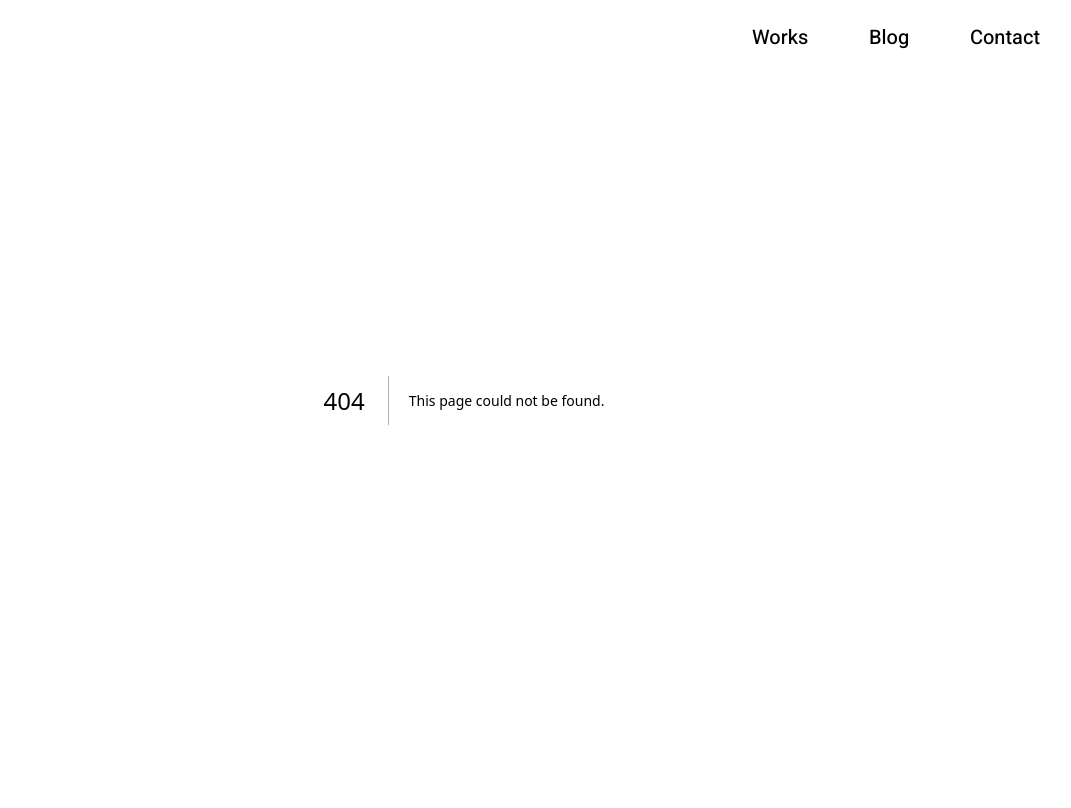
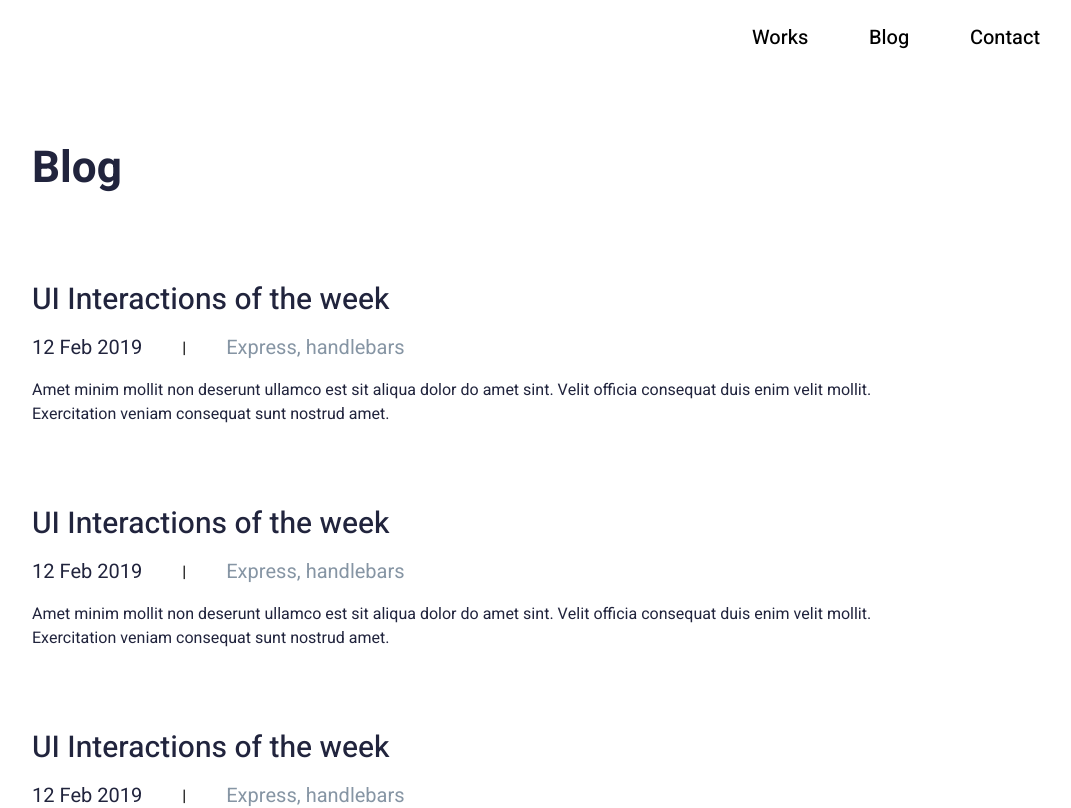
Before and after one commit to Aayman-star/figma-practice, a Next.js app: page /Blog in a window 1280 px wide. Before the commit this address had no page. Shown: the top 808 px of the page, without its empty margins (176-1247 px from the left). Built offline with nearby package versions, Linux system fonts and the light colour scheme.

Commit message:
created the blog page

```diff
--- /dev/null
+++ b/src/app/Blog/page.tsx
@@ -0,0 +1,12 @@
+import React from "react";
+import BlogPage from "@/components/Blog/BlogPage";
+
+const page = () => {
+  return (
+    <main className="w-full min-h-screen p-24 bg-white text-black">
+      <BlogPage />
+    </main>
+  );
+};
+
+export default page;
--- /dev/null
+++ b/src/components/Blog/BlogDisplay.tsx
@@ -0,0 +1,60 @@
+import React from "react";
+import { heebo } from "@/utils/fonts";
+
+type BlogProps = {
+  id: number;
+  title: string;
+  date: string;
+  label: string;
+  text: string;
+};
+const BlogContent = [
+  {
+    id: 1,
+    title: "UI Interactions of the week",
+    date: "12 Feb 2019",
+    label: "Express, handlebars",
+    text: `Amet minim mollit non deserunt ullamco est sit aliqua dolor do amet sint.
+    Velit officia consequat duis enim velit mollit. Exercitation veniam consequat sunt nostrud amet.`,
+  },
+  {
+    id: 2,
+    title: "UI Interactions of the week",
+    date: "12 Feb 2019",
+    label: "Express, handlebars",
+    text: `Amet minim mollit non deserunt ullamco est sit aliqua dolor do amet sint.
+    Velit officia consequat duis enim velit mollit. Exercitation veniam consequat sunt nostrud amet.`,
+  },
+  {
+    id: 3,
+    title: "UI Interactions of the week",
+    date: "12 Feb 2019",
+    label: "Express, handlebars",
+    text: `Amet minim mollit non deserunt ullamco est sit aliqua dolor do amet sint.
+    Velit officia consequat duis enim velit mollit. Exercitation veniam consequat sunt nostrud amet.`,
+  },
+];
+
+const BlogDisplay = () => {
+  return (
+    <div className="w-full">
+      {BlogContent.map((blog) => (
+        <div className={`${heebo.className}  md:px-28 md:py-10`} key={blog.id}>
+          <h3 className="text-[#21243D] font-medium text-[1.6270rem] md:text-3xl mb-4">
+            {blog.title}
+          </h3>
+          <div className="flex items-center space-x-10 mb-4">
+            {" "}
+            <p className="text-[#21243D] text-xl">{blog.date}</p>
+            <p>|</p>
+            <p className="text-[#8695A4] text-xl">{blog.label}</p>
+          </div>
+
+          <p className="text-[#21243D] text-base">{blog.text}</p>
+        </div>
+      ))}
+    </div>
+  );
+};
+
+export default BlogDisplay;
--- /dev/null
+++ b/src/components/Blog/BlogPage.tsx
@@ -0,0 +1,19 @@
+import React from "react";
+import Wrapper from "../Wrapper";
+import { heebo } from "@/utils/fonts";
+import BlogDisplay from "./BlogDisplay";
+
+const BlogPage = () => {
+  return (
+    <Wrapper>
+      <div className={`${heebo.className} w-full md:px-28 md:py-10`}>
+        <h1 className="-ml-[3rem] md:-ml-0 text-[1.875rem] md:text-[2.75rem] font-bold text-[#21243D]">
+          Blog
+        </h1>
+      </div>
+      <BlogDisplay />
+    </Wrapper>
+  );
+};
+
+export default BlogPage;
--- a/src/components/Header.tsx
+++ b/src/components/Header.tsx
@@ -1,4 +1,5 @@
 import { heebo } from "@/utils/fonts";
+import Link from "next/link";
 const Header = () => {
   const navLinks = ["Works", "Blog", "Contact"];
   return (
@@ -21,7 +22,9 @@ const Header = () => {
         <div className={`${heebo.className} w-1/4`}>
           <ul className="flex justify-between w-full font-medium text-xl">
             {navLinks.map((link, i) => (
-              <li key={i}>{link}</li>
+              <li key={i}>
+                <Link href={link}>{link}</Link>
+              </li>
             ))}
           </ul>
         </div>
--- a/src/utils/wrapper.tsx
+++ b/src/components/Wrapper.tsx
@@ -2,10 +2,10 @@ import React, { ReactNode } from "react";
 type Props = {
   children: ReactNode;
 };
-const wrapper = ({ children }: Props) => {
+const Wrapper = ({ children }: Props) => {
   return (
     <section className="w-full md:max-w-6xl md:mx-auto">{children}</section>
   );
 };
 
-export default wrapper;
+export default Wrapper;
```
